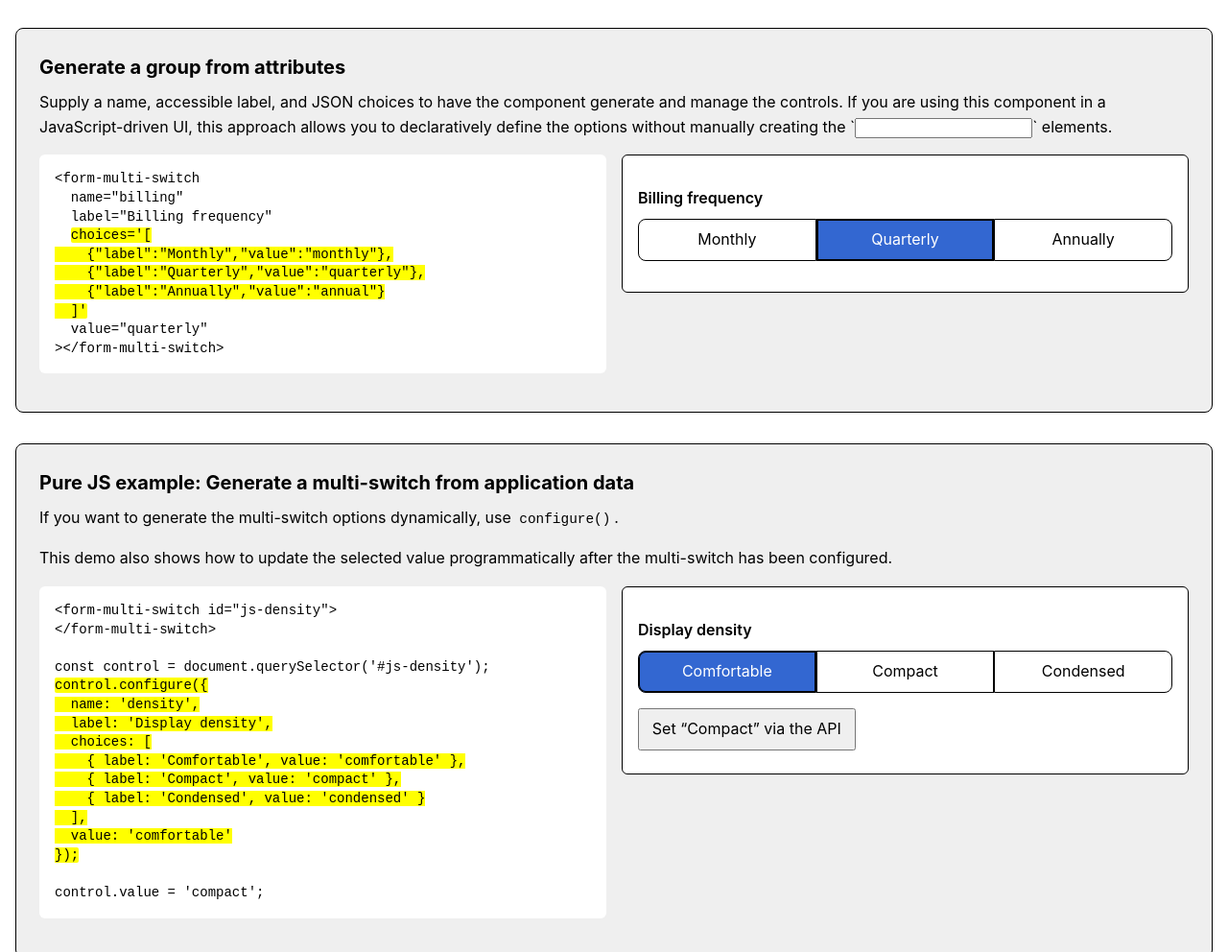
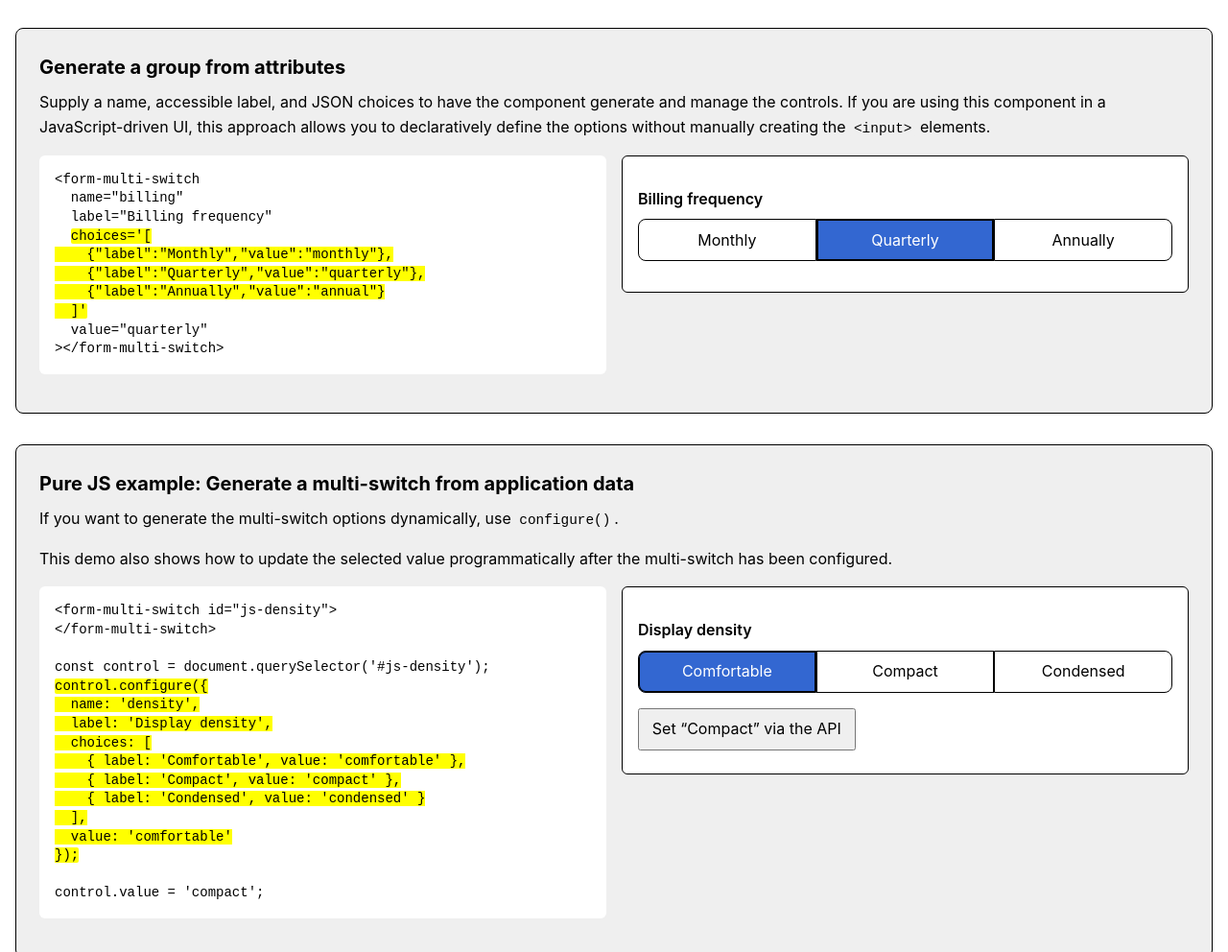
Before and after one commit to aarongustafson/form-multi-switch, a website with bundled scripts: page demo/index.html in a window 1280 px wide. Shown: the part 2246-3238 px from the top of the page at 96% size. Built offline with nearby package versions, Linux system fonts and the light colour scheme.

Commit message:
Updated docs

```diff
--- a/demo/index.html
+++ b/demo/index.html
@@ -333,8 +333,8 @@
 						have the component generate and manage the controls. If
 						you are using this component in a JavaScript-driven UI,
 						this approach allows you to declaratively define the
-						options without manually creating the `<input />`
-						elements.
+						options without manually creating the
+						<code>&lt;input&gt;</code> elements.
 					</p>
 					<div class="code-demo-pair">
 						<pre><code>&lt;form-multi-switch
@@ -780,7 +780,7 @@ control.value = 'compact';</code></pre>
 			</section>
 
 			<section id="script-loading">
-				<h2>Give your switch a script</h2>
+				<h2>Advanced usage: Connect to JavaScript</h2>
 				<p>
 					If your switch needs JavaScript to do its job, point the
 					<code>script</code> attribute at that module. The component
```
Also changed, not shown: README.md.
